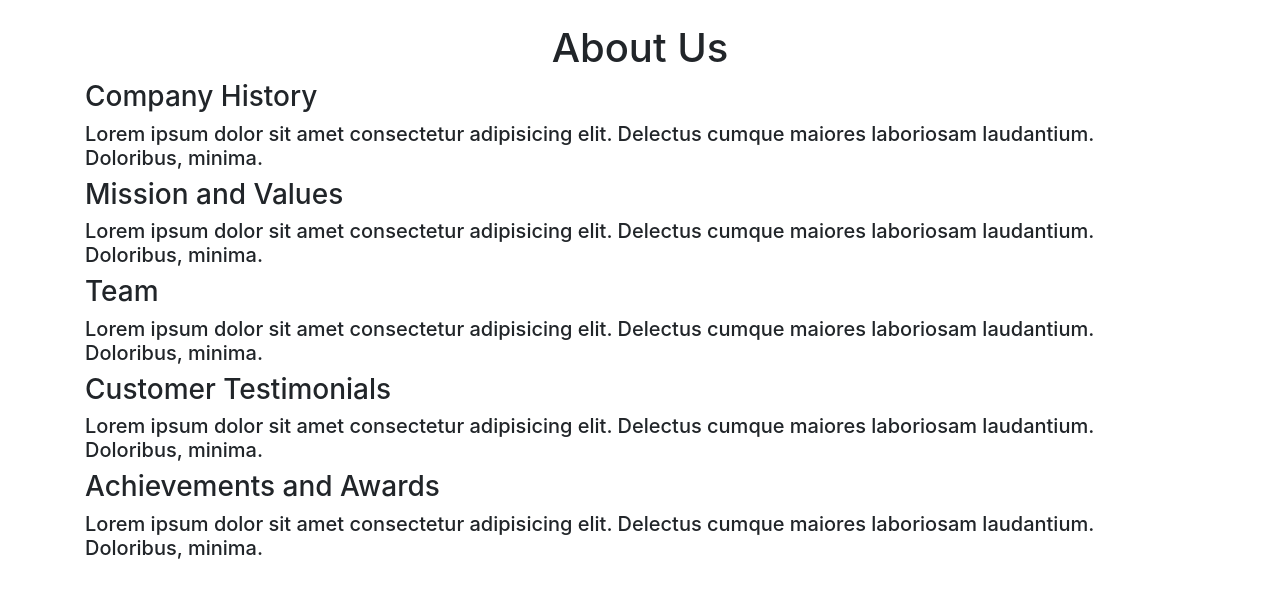
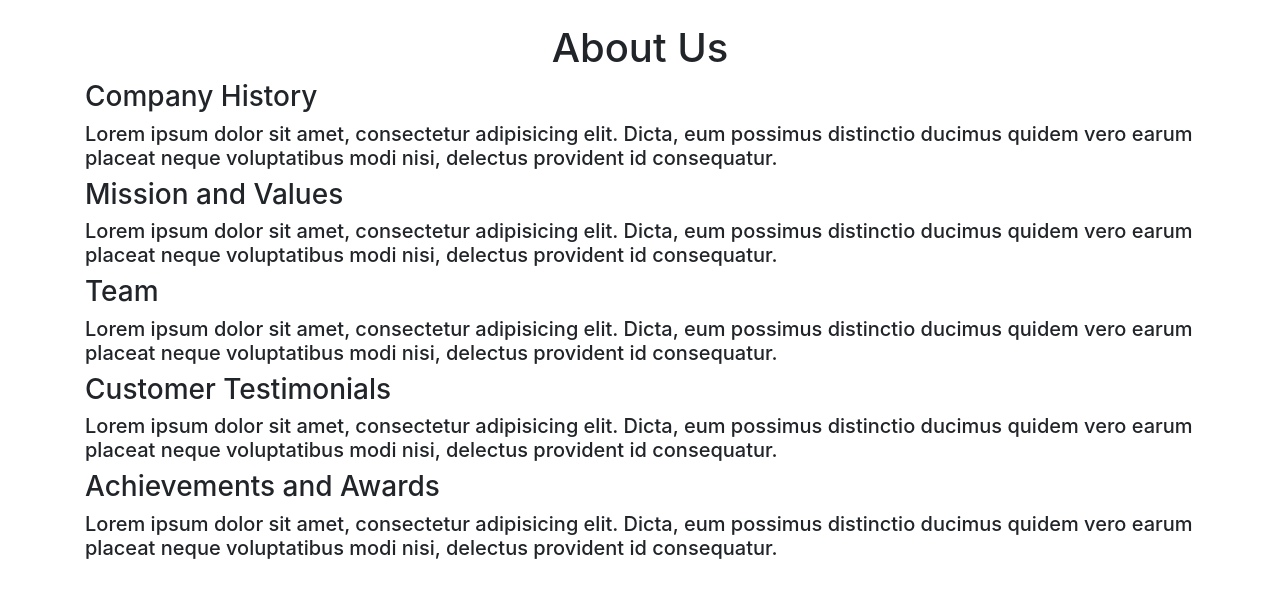
Before and after one commit to nikhill03/Task_Assignment, a Django app: page /about in a window 1280 px wide. Shown: the part 56-654 px from the top of the page. Run offline with Django 3.2, Linux system fonts and the light colour scheme; some libraries are stand-ins or nearby versions.

Commit message:
Update about.html

```diff
--- a/gearlooseTaskPython/templates/about.html
+++ b/gearlooseTaskPython/templates/about.html
@@ -8,23 +8,23 @@
         <h1 class="text-center">About Us</h1>
         <div class="flex flex-col space-y-8 ...">
             <h3 class="text-left">Company History</h3>
-            <h5 class="text-left">Lorem ipsum dolor sit amet consectetur adipisicing elit. Delectus cumque maiores laboriosam laudantium. Doloribus, minima.</h5>
+            <h5 class="text-left">Lorem ipsum dolor sit amet, consectetur adipisicing elit. Dicta, eum possimus distinctio ducimus quidem vero earum placeat neque voluptatibus modi nisi, delectus provident id consequatur.</h5>
         </div>
         <div class="flex flex-col space-y-4 ...">
             <h3 class="text-left">Mission and Values</h3>
-            <h5 class="text-left">Lorem ipsum dolor sit amet consectetur adipisicing elit. Delectus cumque maiores laboriosam laudantium. Doloribus, minima.</h5>
+            <h5 class="text-left">Lorem ipsum dolor sit amet, consectetur adipisicing elit. Dicta, eum possimus distinctio ducimus quidem vero earum placeat neque voluptatibus modi nisi, delectus provident id consequatur.</h5>
         </div>
         <div class="flex flex-col space-y-4 ...">
             <h3 class="text-left">Team</h3>
-            <h5 class="text-left">Lorem ipsum dolor sit amet consectetur adipisicing elit. Delectus cumque maiores laboriosam laudantium. Doloribus, minima.</h5>
+            <h5 class="text-left">Lorem ipsum dolor sit amet, consectetur adipisicing elit. Dicta, eum possimus distinctio ducimus quidem vero earum placeat neque voluptatibus modi nisi, delectus provident id consequatur.</h5>
         </div>
         <div class="flex flex-col space-y-4 ...">
             <h3 class="text-left">Customer Testimonials</h3>
-            <h5 class="text-left">Lorem ipsum dolor sit amet consectetur adipisicing elit. Delectus cumque maiores laboriosam laudantium. Doloribus, minima.</h5>
+            <h5 class="text-left">Lorem ipsum dolor sit amet, consectetur adipisicing elit. Dicta, eum possimus distinctio ducimus quidem vero earum placeat neque voluptatibus modi nisi, delectus provident id consequatur.</h5>
         </div>
         <div class="flex flex-col space-y-4 ...">
             <h3 class="text-left">Achievements and Awards</h3>
-            <h5 class="text-left">Lorem ipsum dolor sit amet consectetur adipisicing elit. Delectus cumque maiores laboriosam laudantium. Doloribus, minima.</h5>
+            <h5 class="text-left">Lorem ipsum dolor sit amet, consectetur adipisicing elit. Dicta, eum possimus distinctio ducimus quidem vero earum placeat neque voluptatibus modi nisi, delectus provident id consequatur.</h5>
         </div>
     </div>
 </div>
```
